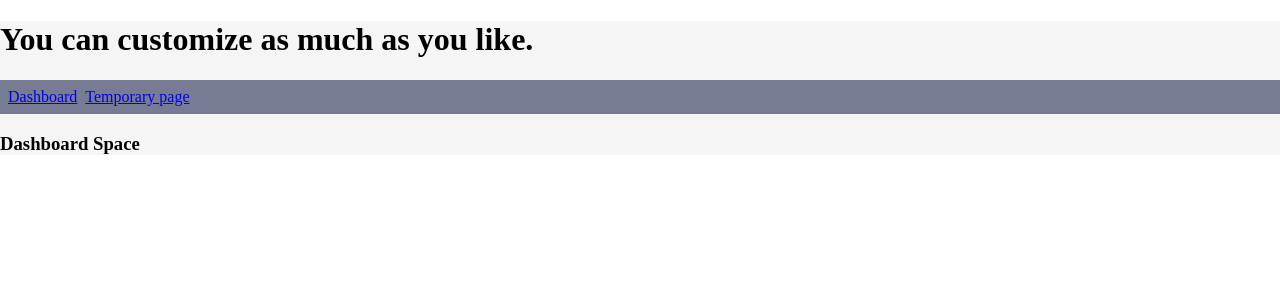
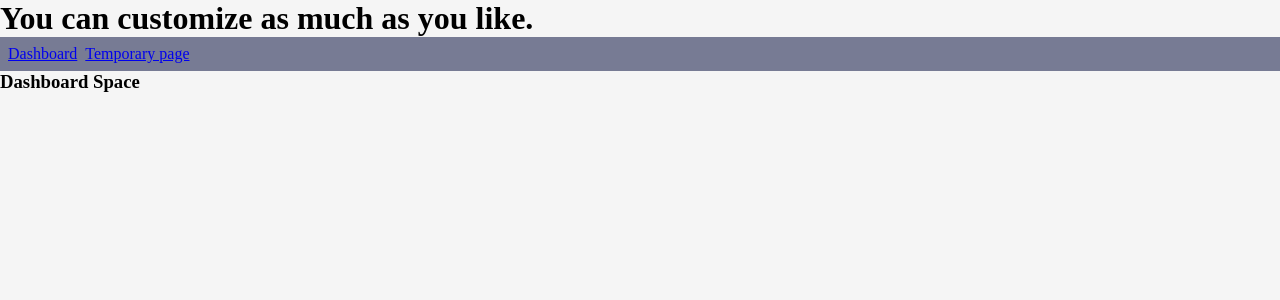
Before and after one commit to Ilyeong-Jeong/react-typescript-boilerplate, a React app: page / in a window 1280 px wide. Shown: the top 300 px of the page. Built offline with nearby package versions, Linux system fonts and the light colour scheme.

Commit message:
ref #1 중복되는 name 수정 및 레이아웃 수정

```diff
--- a/src/index.html
+++ b/src/index.html
@@ -11,6 +11,6 @@
   </head>
 
   <body>
-    <div id="app"></div>
+    <div id="root"></div>
   </body>
 </html>
--- a/src/main.tsx
+++ b/src/main.tsx
@@ -14,5 +14,5 @@ ReactDOM.render(
       { renderRoutes(routes) }
     </BrowserRouter>
   </Provider>,
-  document.getElementById("app")
+  document.getElementById("root")
 );
--- a/src/style/app.scss
+++ b/src/style/app.scss
@@ -1,8 +1,12 @@
 @import "./utils.scss";
 
-html, body {
+* {
+  padding: 0;
   margin : 0;
-  padding: 0;
+}
+
+html, body, #root {
+  height  : 100%;
 }
 
 /** temporary style **/
```
